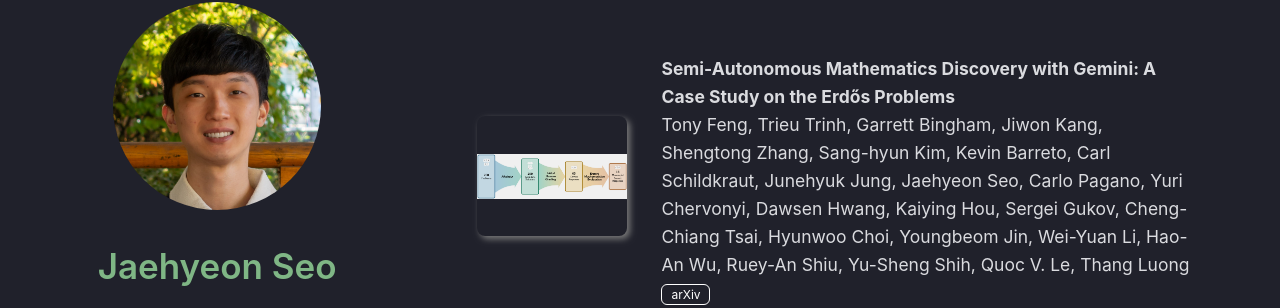
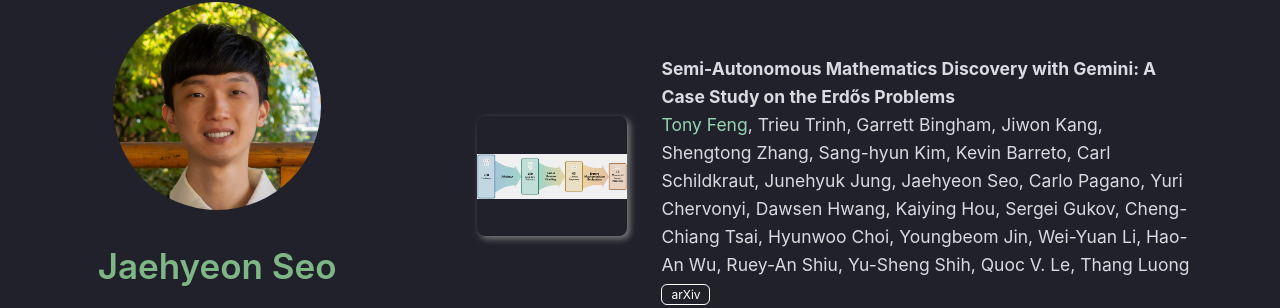
Before and after one commit to thegreatseo/thegreatseo.github.io, a Jekyll site: the page built from index.md, in a window 1280 px wide and 900 px high, scrolled down 604 px. Shown: the part 146-454 px from the top of the window. Built offline with Jekyll 4.4.1, drawn with Linux system fonts in a browser that asks for light colours; a style sheet for code colours, icons or effects is not loaded; part of the change alters nothing that is shown.

```diff
--- a/_data/coauthors.yml
+++ b/_data/coauthors.yml
@@ -17,3 +17,9 @@ main:
 
 - name: Hong Liu
   homepage: https://www.ibs.re.kr/ecopro/hongliu/
+
+- name: Tony Feng
+  homepage: https://math.berkeley.edu/~fengt/
+
+- namme: Thang Luong
+  homepage: https://scholar.google.com/citations?user=Bmbkv6sAAAAJ
```
